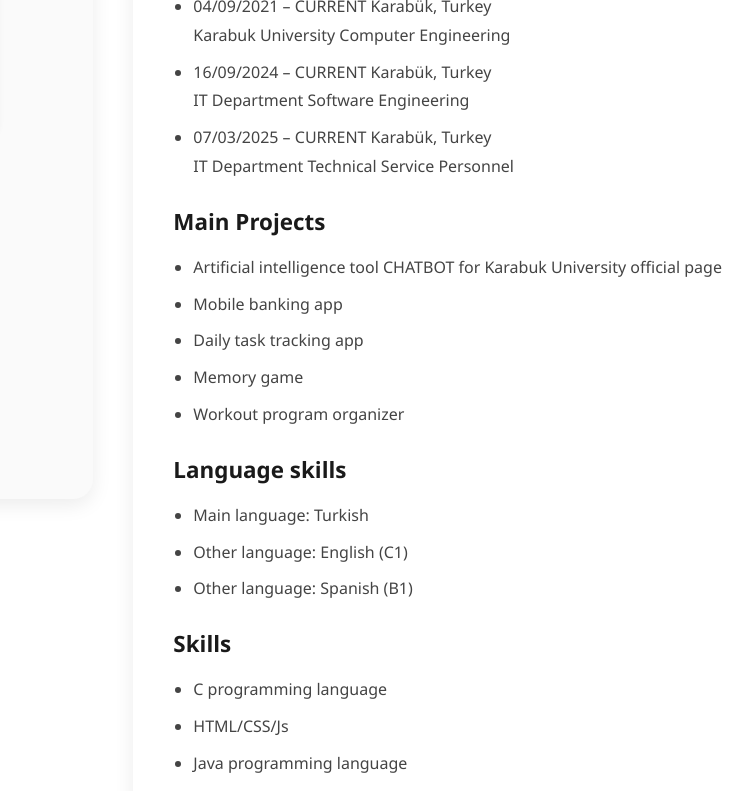
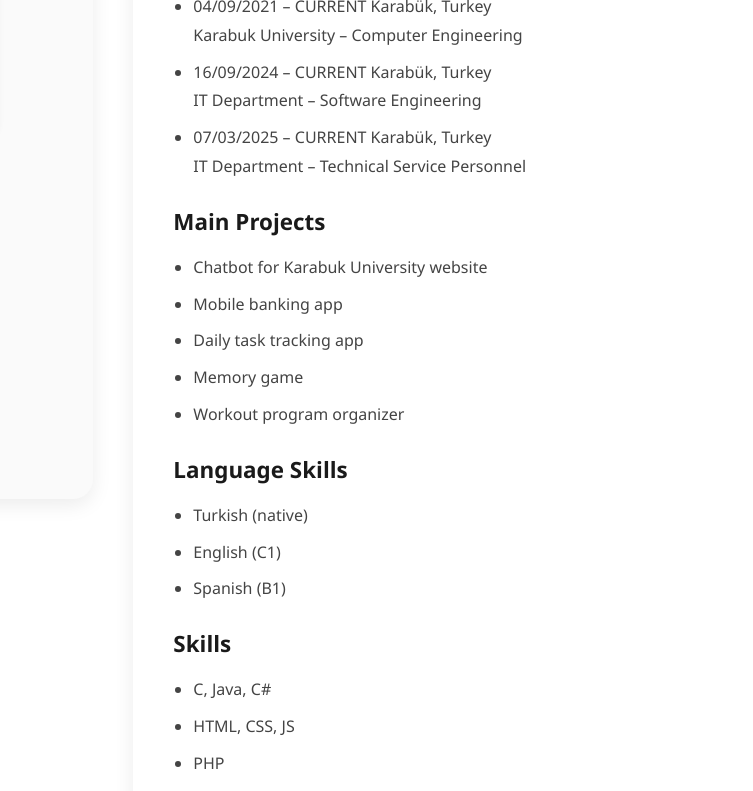
Before and after one commit to kaantoktas/cvsitesi, a plain HTML site: page index.html in a window 1280 px wide. Shown: the part 240-1031 px from the top of the page, 340-1093 px from the left. Drawn offline with Linux system fonts and the light colour scheme.

Commit message:
degisiklik3

```diff
--- a/index.html
+++ b/index.html
@@ -2,13 +2,13 @@
 <html lang="en">
   <head>
     <meta charset="UTF-8" />
-    <title>Resume</title>
+    <title>Kaan Toktaş - Resume</title>
     <link rel="stylesheet" href="style.css" />
   </head>
   <body>
     <section class="resume">
       <div class="personal-info">
-        <img src="img/image3.JPG" alt="Kaan Toktas" />
+        <img src="img/image3.JPG" alt="Kaan Toktaş" />
         <ul>
           <li><strong>Date of birth:</strong> 01.01.2003</li>
           <li><strong>Nationality:</strong> Turkish</li>
@@ -21,8 +21,7 @@
             <a href="mailto:kaantoktasx@gmail.com"
               ><img src="img/email.png" alt="Email"
             /></a>
-            <a
-              href="https://tr.linkedin.com/in/kaan-toktaş-01a562323?trk=people-guest_people_search-card"
+            <a href="https://tr.linkedin.com/in/kaan-toktaş-01a562323"
               ><img src="img/linkedin.png" alt="LinkedIn"
             /></a>
             <a href="https://github.com/kaantoktas"
@@ -31,47 +30,46 @@
           </div>
         </div>
       </div>
+
       <div class="about">
         <h2>About Me</h2>
         <h3>Education & Training</h3>
         <ul>
           <li>
-            04/09/2021 – CURRENT Karabük, Turkey<br />Karabuk University
+            04/09/2021 – CURRENT Karabük, Turkey<br />Karabuk University –
             Computer Engineering
           </li>
           <li>
-            16/09/2024 – CURRENT Karabük, Turkey<br />IT Department Software
+            16/09/2024 – CURRENT Karabük, Turkey<br />IT Department – Software
             Engineering
           </li>
           <li>
-            07/03/2025 – CURRENT Karabük, Turkey<br />IT Department Technical
+            07/03/2025 – CURRENT Karabük, Turkey<br />IT Department – Technical
             Service Personnel
           </li>
         </ul>
+
         <h3>Main Projects</h3>
         <ul>
-          <li>
-            Artificial intelligence tool CHATBOT for Karabuk University official
-            page
-          </li>
+          <li>Chatbot for Karabuk University website</li>
           <li>Mobile banking app</li>
           <li>Daily task tracking app</li>
           <li>Memory game</li>
           <li>Workout program organizer</li>
         </ul>
-        <h3>Language skills</h3>
+
+        <h3>Language Skills</h3>
         <ul>
-          <li>Main language: Turkish</li>
-          <li>Other language: English (C1)</li>
-          <li>Other language: Spanish (B1)</li>
+          <li>Turkish (native)</li>
+          <li>English (C1)</li>
+          <li>Spanish (B1)</li>
         </ul>
+
         <h3>Skills</h3>
         <ul>
-          <li>C programming language</li>
-          <li>HTML/CSS/Js</li>
-          <li>Java programming language</li>
+          <li>C, Java, C#</li>
+          <li>HTML, CSS, JS</li>
           <li>PHP</li>
-          <li>C# programming language</li>
           <li>Android Studio</li>
         </ul>
       </div>
```
Also changed, not shown: img/image2.jpg (deleted).
